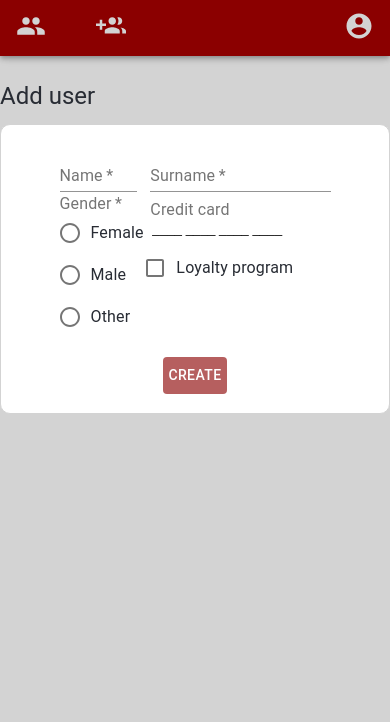
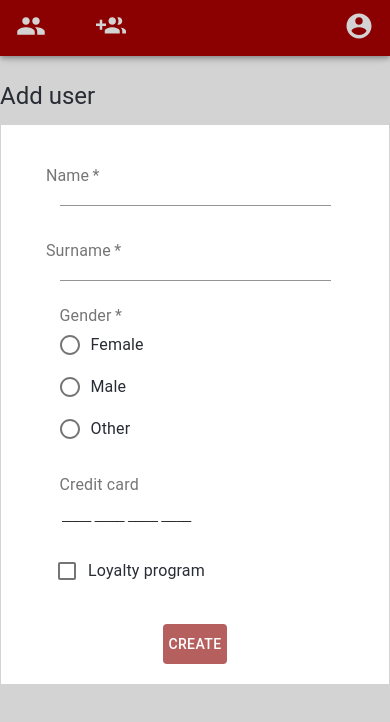
Before and after one commit to 19username95/users-management, a React (Create React App) app: page /add-user in a window 390 px wide. Shown: the top 722 px of the page. Built offline with nearby package versions, Linux system fonts and the light colour scheme.

Commit message:
fix registration mobile

```diff
--- a/src/components/Registration/Registration.scss
+++ b/src/components/Registration/Registration.scss
@@ -76,6 +76,7 @@
       justify-self: right;
     }
 
+    /*
     .RegistrationForm-ErrorMessage {
       grid-row: 5;
       grid-column: 1/3;
@@ -84,6 +85,8 @@
       word-wrap: break-word;
       padding-top: 5%;
     }
+    */
+
     .RegistrationForm-Button {
       grid-row: 6;
       grid-column: 1/3;
@@ -102,3 +105,68 @@
     }
   }
 }
+
+@media screen and (max-width: $breakpoint-mobile-max){
+  .RegistrationSection {
+    .RegistrationSection-Message_success {
+      font-size: 0.8em;
+    }
+
+    .RegistrationForm {
+      border-radius: 0;
+      grid-template-rows: repeat(7, auto);
+      grid-template-columns: 100%;
+
+      .RegistrationForm-Field {
+        width: 100%;
+        justify-self: center;
+        grid-column: 1;
+        padding: 5%;
+
+      }
+      .RegistrationForm-Field_name {
+        grid-row: 1;
+      }
+
+      .RegistrationForm-Field_surname {
+        grid-row: 2;
+      }
+
+      .RegistrationForm-Field_gender {
+        grid-row: 3;
+        align-self: center;
+
+        .RegistrationForm-RadioFieldLabel {
+          padding-top: 5%;
+        }
+        .RegistrationForm-RadioFieldGroup {
+          .RegistrationForm-RadioButton {
+          }
+        }
+      }
+
+      .RegistrationForm-Field_card {
+        grid-row: 4;
+
+        .RegistrationForm-CardInput {
+          padding-top: 5%;
+          border: none;
+        }
+        .RegistrationForm-CardInput:focus {
+          outline: none;
+        }
+      }
+      .RegistrationForm-Field_isLoyalty {
+        grid-row: 5;
+      }
+
+      .RegistrationForm-Field_coupon {
+        grid-row: 6;
+      }
+      .RegistrationForm-Button {
+        grid-row: 7;
+        height: 40px;
+      }
+    }
+  }
+}
```
